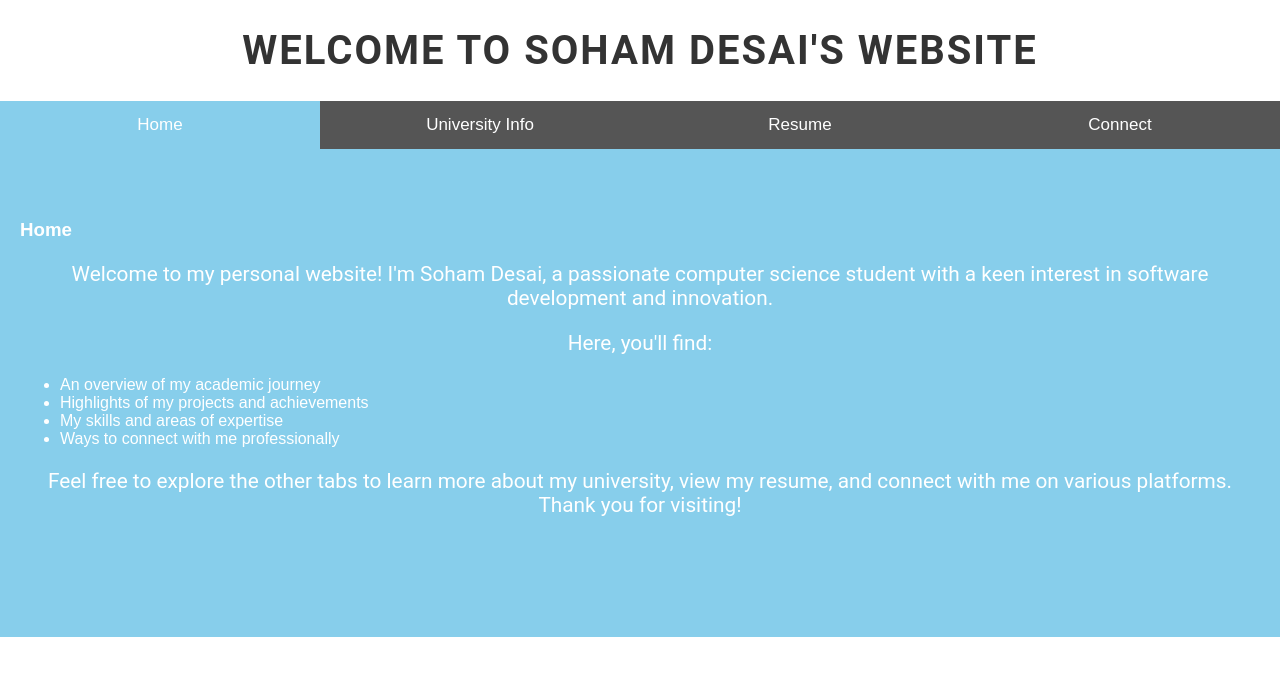
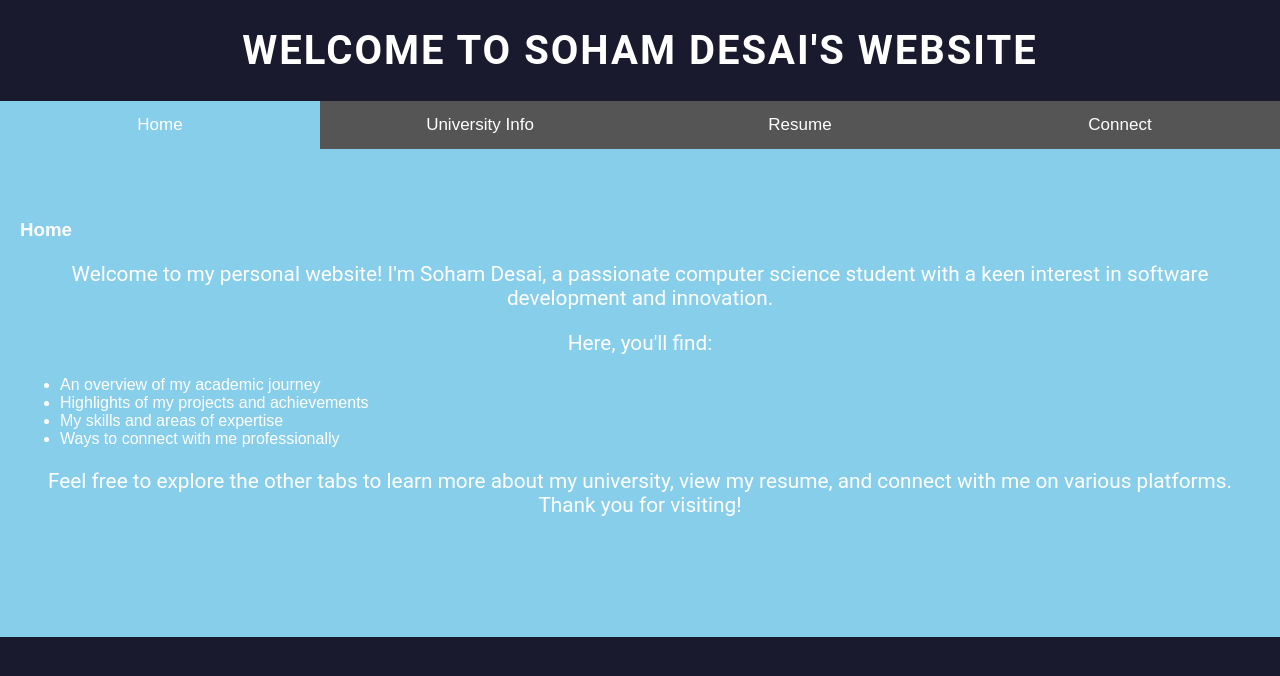
Before and after one commit to desaisoham0/swe_project2, a plain HTML site: page index.html in a window 1280 px wide. Drawn offline with Linux system fonts and the light colour scheme.

Commit message:
Added background color

```diff
--- a/style.css
+++ b/style.css
@@ -1,5 +1,5 @@
 h1 {
-    color: #333;
+    color: white;
     text-align: center;
     font-family: 'Roboto', Arial, sans-serif;
     font-weight: 700;
@@ -19,6 +19,7 @@ body, html {
     height: 100%;
     margin: 0;
     font-family: Arial;
+    background-color: #1a1a2e; /* Changed to a deep blue color that looks nice */
   }
 
   /* Style tab links */
```
Also changed, not shown: myUniversity.html (+2 -1 lines).
